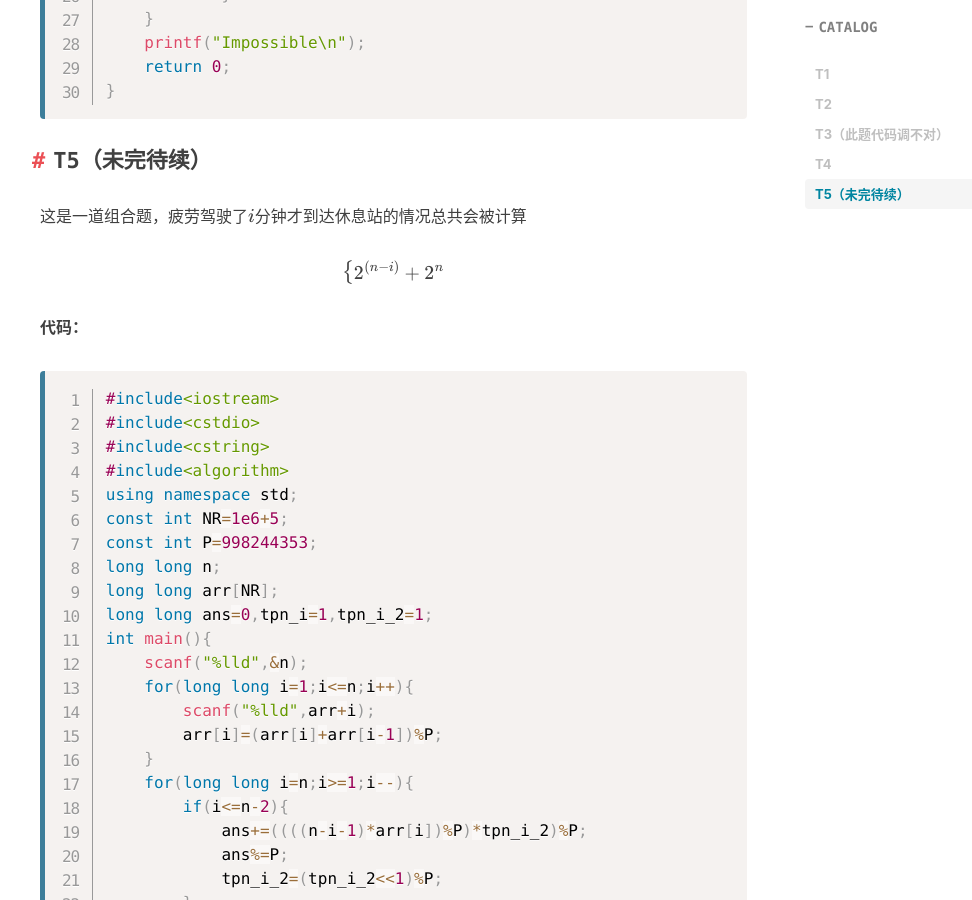
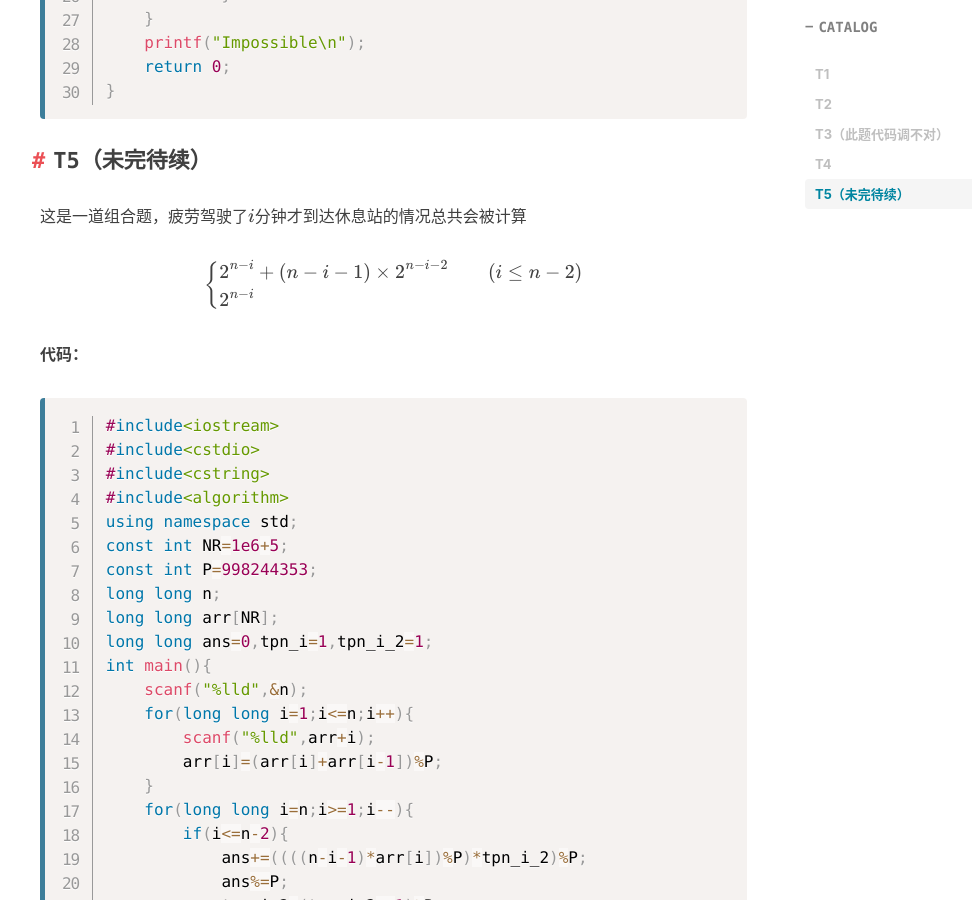
Before and after one commit to ethan-enhe/ethan-enhe.github.io, a Jekyll site: the page built from _posts/2020-07-08-cf-edu-round-47解题记录.md, in a window 1280 px wide and 900 px high, scrolled down 4114 px. Shown: the whole window, without its empty margins (225-1197 px from the left). Built offline with Jekyll 4.4.1, drawn with Linux system fonts in a browser that asks for light colours; nearby versions of some CDN libraries; formulas are drawn with MathJax 3; comment, search, counter and statistics services are not loaded.

Commit message:
_posts/2020-07-08-cf-edu-round-47解题记录.md updated from https://stackedit.io/

```diff
--- a/_posts/2020-07-08-cf-edu-round-47解题记录.md
+++ b/_posts/2020-07-08-cf-edu-round-47解题记录.md
@@ -158,7 +158,8 @@ int main(){
 这是一道组合题，疲劳驾驶了$$i$$分钟才到达休息站的情况总共会被计算
 
 $$\left\{  \begin{aligned}
-2^{(n-i)}+2^{n}
+&2^{n-i}+(n-i-1)\times 2^{n-i-2}&(i\leq n-2)\\
+&2^{n-i}&
 \end{aligned}  \right.$$
 
 **代码：**
```
Also changed, not shown: other parts of _posts/2020-07-08-cf-edu-round-47解题记录.md (+2 -2 lines).
